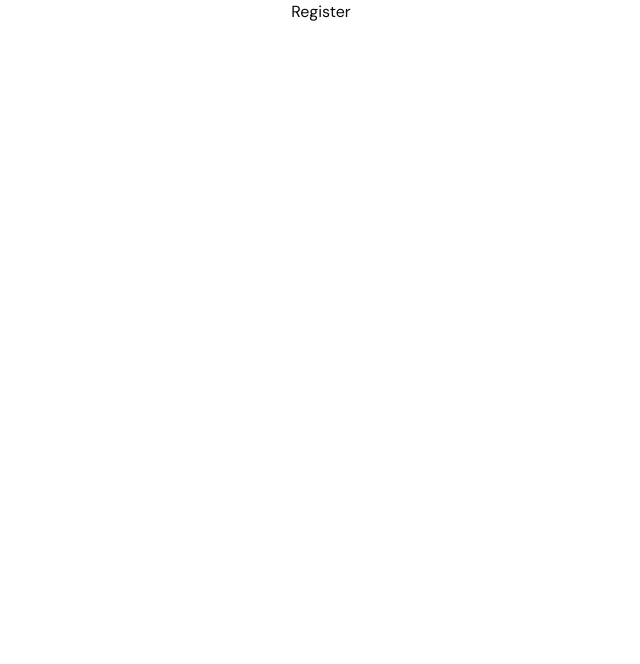
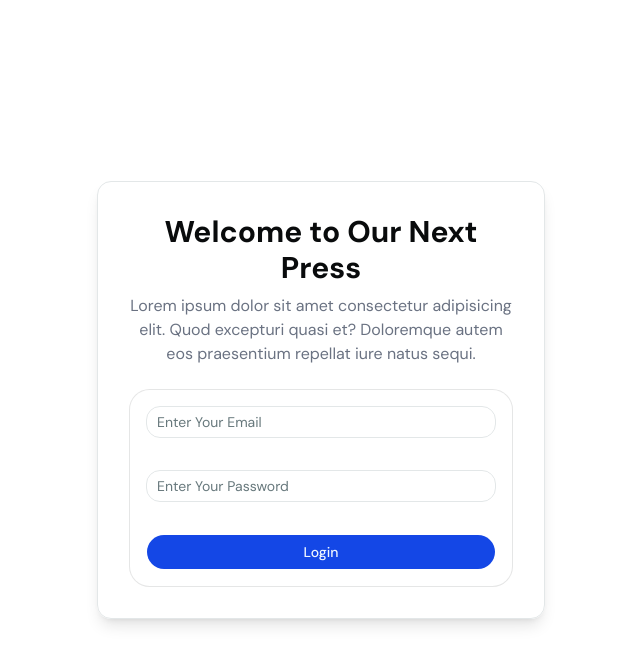
Before and after one commit to md-abu-naim/Next-Press, a Next.js app: page /register in a window 1280 px wide. Shown: the top 664 px of the page, without its empty margins (319-959 px from the left). Built offline with nearby package versions, Linux system fonts and the light colour scheme.

Commit message:
regiter page design

```diff
--- /dev/null
+++ b/app/(auth)/_components/RegisterForm.tsx
@@ -0,0 +1,17 @@
+import { Button } from "@/components/ui/button";
+import { Card } from "@/components/ui/card";
+import { Input } from "@/components/ui/input";
+
+const RegisterForm = () => {
+    return (
+        <div className="space-y-6">
+            <Card className="p-4 space-y-4">
+                <Input name="email" type="email" placeholder="Enter Your Email" required />
+                <Input name="password" type="password" placeholder="Enter Your Password" required />
+                <Button type="submit">Login</Button>
+            </Card>
+        </div>
+    );
+};
+
+export default RegisterForm;
--- a/app/(auth)/register/page.tsx
+++ b/app/(auth)/register/page.tsx
@@ -1,7 +1,19 @@
+import RegisterForm from "../_components/RegisterForm"
 
 const Register = () => {
   return (
-    <div>Register</div>
+    <div className="flex min-h-screen items-center justify-center">
+            <div className="w-full max-w-md space-y-6 rounded-lg border p-8 shadow-lg">
+                {/* Form Generic Texts */}
+                <div className="space-y-2 text-center">
+                    <h1 className="text-3xl font-bold">Welcome to Our Next Press</h1>
+                    <p className="text-gray-500">Lorem ipsum dolor sit amet consectetur adipisicing elit. Quod excepturi quasi et? Doloremque autem eos praesentium repellat iure natus sequi.</p>
+                </div>
+
+                {/* Form */}
+                <RegisterForm />
+            </div>
+        </div>
   )
 }
 
```
